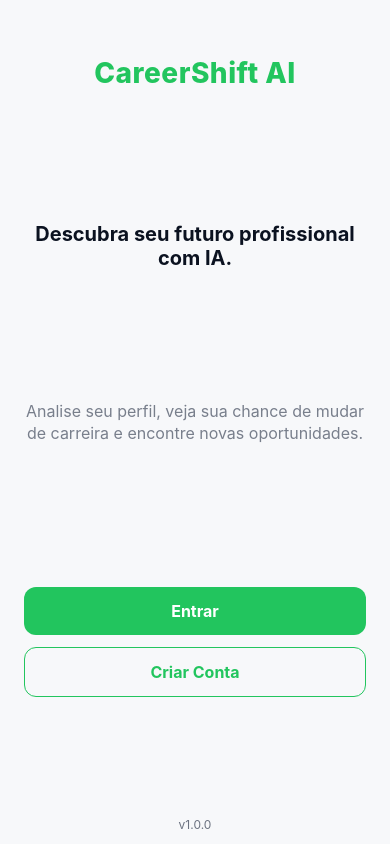
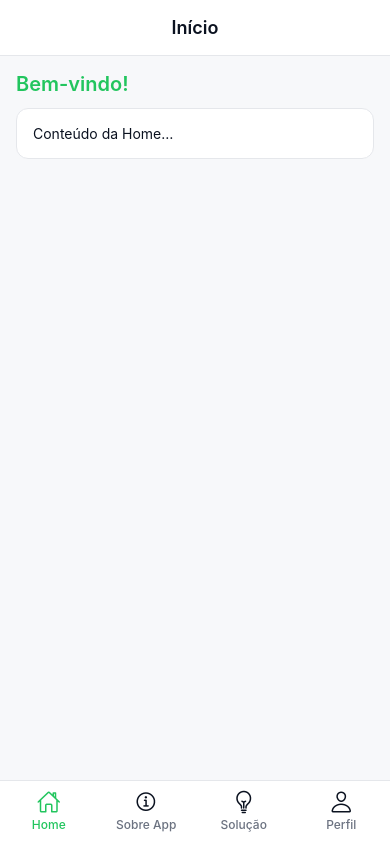
Before and after one commit to gusandrini/GS_Segundo-semestre, a React Native app: screen /Home in a window 390 px wide. Built offline with nearby package versions, Linux system fonts and the light colour scheme; what react-native-worklets would draw is missing.

Commit message:
feito "modo" para testes sem api ainda e ajustado layout

```diff
--- /dev/null
+++ b/src/api/index.ts
@@ -0,0 +1,16 @@
+import type { Cliente } from '@/types/cliente';
+
+function wait(ms: number) {
+  return new Promise((r) => setTimeout(r, ms));
+}
+
+// Retorna diretamente o Cliente (ou troque para { data: Cliente } se preferir)
+export async function getCliente(userId: string): Promise<Cliente> {
+  await wait(500);
+  return {
+    id: userId,
+    nome: 'João da Silva',
+    emailCorporativo: 'joao.silva@empresa.com',
+    cargo: 'Analista de Sistemas',
+  };
+}
--- a/src/navigation/index.tsx
+++ b/src/navigation/index.tsx
@@ -31,7 +31,7 @@ export function AppNavigation() {
 
   return (
     <NavigationContainer theme={navigationTheme}>
-      <Stack.Navigator initialRouteName="Splash" screenOptions={{ headerShown: false }}>
+      <Stack.Navigator initialRouteName="Tabs" screenOptions={{ headerShown: false }}>
         <Stack.Screen name="Splash" component={Splash} />
         <Stack.Screen name="Login" component={Login} />
         <Stack.Screen name="Cadastro" component={Cadastro} />
--- a/src/screens/Cadastro.tsx
+++ b/src/screens/Cadastro.tsx
@@ -16,8 +16,8 @@ import { SafeAreaView } from 'react-native-safe-area-context';
 
 import { useTheme } from '@/context/ThemeContext';
 
-import { addFuncionario } from '@/api/funcionario';
-import { FuncionarioCad } from '@/models/funcionarioCad';
+import { add } from '@/api'; // sem barra no final
+
 
 import { styles } from '@/styles/screens/Cadastro';
 
@@ -43,7 +43,7 @@ export default function CadastroFuncionario({ navigation }: any) {
       return;
     }
 
-    const payload: FuncionarioCad = {
+    const payload: add = {
       idFuncionario: 0,
       idFilial: idFilial ? Number(idFilial) : 0,
       nome,
@@ -54,7 +54,7 @@ export default function CadastroFuncionario({ navigation }: any) {
 
     try {
       setLoading(true);
-      await addFuncionario(payload);
+      await add(payload);
       Alert.alert('Sucesso', 'Funcionário cadastrado com sucesso!', [
         { text: 'OK', onPress: () => navigation.replace('Login') },
       ]);
--- a/src/screens/Home.tsx
+++ b/src/screens/Home.tsx
@@ -1,17 +1,42 @@
 import { useTheme } from '@/context/ThemeContext';
+import { AppLayout } from '@/layout/AppLayout';
 import React from 'react';
-import { StyleSheet, Text, View } from 'react-native';
+import { ScrollView, Text, View } from 'react-native';
 
 export default function Home() {
   const { theme } = useTheme();
 
   return (
-    <View style={[styles.container, { backgroundColor: theme.colors.background }]}>
-      <Text style={{ color: theme.colors.text }}>🏠 Tela Inicial</Text>
-    </View>
+    <AppLayout title="Início" activeScreen="Home">
+      <ScrollView
+        contentContainerStyle={{ padding: 16, paddingBottom: 32 }}
+        // se o AppLayout já dá flex:1, não precisa aqui
+      >
+        <Text
+          style={{
+            fontSize: 20,
+            fontWeight: '600',
+            color: theme.colors.primary,
+            marginBottom: 12,
+          }}
+        >
+          Bem-vindo!
+        </Text>
+
+        <View
+          style={{
+            backgroundColor: theme.colors.surface,
+            borderColor: theme.colors.border,
+            borderWidth: 1,
+            borderRadius: 12,
+            padding: 16,
+          }}
+        >
+          <Text style={{ color: theme.colors.text }}>
+            Conteúdo da Home…
+          </Text>
+        </View>
+      </ScrollView>
+    </AppLayout>
   );
 }
-
-const styles = StyleSheet.create({
-  container: { flex: 1, justifyContent: 'center', alignItems: 'center' },
-});
--- a/src/screens/Perfil.tsx
+++ b/src/screens/Perfil.tsx
@@ -8,13 +8,13 @@ import { useTheme } from '@/context/ThemeContext';
 import { AppLayout } from '@/layout/AppLayout';
 import { styles } from '@/styles/screens/Perfil';
 
-import { getFuncionario } from '@/api/funcionario';
-import { Funcionario } from '@/models/funcionario';
+import { getCliente } from '@/api';
+import type { Cliente } from '@/types/cliente';
 
 export default function Perfil() {
   const { theme } = useTheme();
   const navigation = useNavigation();
-  const [funcionario, setFuncionario] = useState<Funcionario | null>(null);
+  const [funcionario, setFuncionario] = useState<Cliente | null>(null);
   const [loading, setLoading] = useState(true);
 
   const fetchFuncionario = async () => {
@@ -26,9 +26,12 @@ export default function Perfil() {
         return;
       }
 
-      const response = await getFuncionario(userId);
-      setFuncionario(response.data);
+      const response = await getCliente(userId);
+      // se seu mock retornar { data: Cliente }, mantenha .data;
+      // se retornar Cliente direto, use setFuncionario(response);
+      setFuncionario(response.data ?? response);
     } catch (error) {
+      console.error(error);
       Alert.alert('Erro', 'Não foi possível carregar seus dados.');
     } finally {
       setLoading(false);
@@ -50,7 +53,7 @@ export default function Perfil() {
   };
 
   return (
-    <AppLayout title="Perfil" activeScreen="Cadastro">
+    <AppLayout title="Perfil" activeScreen="Perfil">
       <ScrollView contentContainerStyle={styles.container}>
         <Text style={[styles.title, { color: theme.colors.primary }]}>Meu Perfil</Text>
 
@@ -66,21 +69,21 @@ export default function Perfil() {
             <InfoRow
               icon="person-outline"
               label="Nome"
-              value={funcionario.nome}
+              value={funcionario.nome ?? '—'}
               colorPrimary={theme.colors.primary}
               colorText={theme.colors.text}
             />
             <InfoRow
               icon="mail-outline"
               label="E-mail corporativo"
-              value={funcionario.emailCorporativo}
+              value={funcionario.emailCorporativo ?? '—'}
               colorPrimary={theme.colors.primary}
               colorText={theme.colors.text}
             />
             <InfoRow
               icon="briefcase-outline"
               label="Cargo"
-              value={funcionario.cargo}
+              value={funcionario.cargo ?? '—'}
               colorPrimary={theme.colors.primary}
               colorText={theme.colors.text}
             />
--- a/src/screens/SobreApp.tsx
+++ b/src/screens/SobreApp.tsx
@@ -1,10 +1,11 @@
 import { Feather, Ionicons, MaterialIcons } from '@expo/vector-icons';
 import { useNavigation } from '@react-navigation/native';
 import React from 'react';
-import { ScrollView, Text, TouchableOpacity, View } from 'react-native';
+import { ScrollView, Text, View } from 'react-native';
 import { SafeAreaView } from 'react-native-safe-area-context';
 
 import { useTheme } from '@/context/ThemeContext';
+import { AppLayout } from '@/layout/AppLayout';
 import { styles } from '@/styles/screens/SobreApp';
 
 export default function SobreApp() {
@@ -12,9 +13,9 @@ export default function SobreApp() {
   const { theme } = useTheme();
 
   return (
+    <AppLayout title="Sobre o App" activeScreen="SobreApp">
       <SafeAreaView style={[styles.screen, { backgroundColor: theme.colors.background }]}>
         <ScrollView contentContainerStyle={[styles.container, { paddingBottom: 32 }]}>
-
           {/* Título principal */}
           <Text style={[styles.title, { color: theme.colors.primary }]}>Sobre o App</Text>
           <Text style={[styles.subtitle, { color: theme.colors.text }]}>
@@ -50,12 +51,7 @@ export default function SobreApp() {
 
           {/* Seção: Desenvolvido por */}
           <View style={styles.section}>
-          <Feather
-            name="users"
-            size={24}
-            color={theme.colors.primary}
-            style={styles.icon}
-          />
+            <Feather name="users" size={24} color={theme.colors.primary} style={styles.icon} />
             <View style={{ flex: 1 }}>
               <Text style={[styles.sectionTitle, { color: theme.colors.text }]}>
                 Desenvolvido por
@@ -88,12 +84,7 @@ export default function SobreApp() {
 
           {/* Seção: Tecnologias */}
           <View style={styles.section}>
-          <MaterialIcons
-            name="code"
-            size={24}
-            color={theme.colors.primary}
-            style={styles.icon}
-          />
+            <MaterialIcons name="code" size={24} color={theme.colors.primary} style={styles.icon} />
             <View>
               <Text style={[styles.sectionTitle, { color: theme.colors.text }]}>
                 Tecnologias Utilizadas
@@ -105,22 +96,8 @@ export default function SobreApp() {
               <Text style={[styles.text, { color: theme.colors.text }]}>• Firebase / Render</Text>
             </View>
           </View>
-
-        {/* Botão Voltar */}
-        <TouchableOpacity
-          style={[
-            styles.backButton,
-            { borderColor: theme.colors.primary, backgroundColor: theme.colors.surface },
-          ]}
-          onPress={() => navigation.navigate('Home' as never)}
-          activeOpacity={0.85}
-        >
-          <Ionicons name="arrow-back-outline" size={20} color={theme.colors.text} />
-          <Text style={[styles.buttonText, { color: theme.colors.text }]}>
-            Voltar à Home
-          </Text>
-        </TouchableOpacity>
         </ScrollView>
       </SafeAreaView>
+    </AppLayout>
   );
 }
--- a/src/screens/SobreSolucao.tsx
+++ b/src/screens/SobreSolucao.tsx
@@ -1,10 +1,11 @@
 import { Feather, Ionicons, MaterialIcons } from '@expo/vector-icons';
 import { useNavigation } from '@react-navigation/native';
 import React from 'react';
-import { ScrollView, Text, TouchableOpacity, View } from 'react-native';
+import { ScrollView, Text, View } from 'react-native';
 import { SafeAreaView } from 'react-native-safe-area-context';
 
 import { useTheme } from '@/context/ThemeContext';
+import { AppLayout } from '@/layout/AppLayout';
 import { styles } from '@/styles/screens/SobreSolucao';
 
 export default function SobreSolucao() {
@@ -12,6 +13,7 @@ export default function SobreSolucao() {
   const { theme } = useTheme();
 
     return (
+    <AppLayout title="Sobre a solução" activeScreen="SobreSolucao">
       <SafeAreaView style={[styles.screen, { backgroundColor: theme.colors.background }]}>
         <ScrollView contentContainerStyle={[styles.container, { paddingBottom: 32 }]}>
 
@@ -135,22 +137,8 @@ export default function SobreSolucao() {
               </View>
             </View>
           </View>
-
-        {/* Botão Voltar */}
-        <TouchableOpacity
-          style={[
-            styles.backButton,
-            { borderColor: theme.colors.primary, backgroundColor: theme.colors.surface },
-          ]}
-          onPress={() => navigation.navigate('Home' as never)}
-          activeOpacity={0.85}
-        >
-          <Ionicons name="arrow-back-outline" size={20} color={theme.colors.text} />
-          <Text style={[styles.buttonText, { color: theme.colors.text }]}>
-            Voltar à Home
-          </Text>
-        </TouchableOpacity>
         </ScrollView>
       </SafeAreaView>
+    </AppLayout>
   );
 }
--- /dev/null
+++ b/src/types/cliente.ts
@@ -0,0 +1,6 @@
+export type Cliente = {
+  id: string;
+  nome: string;
+  emailCorporativo: string;
+  cargo: string;
+};
```
Lines whose indentation alone changed are shown as unchanged.
